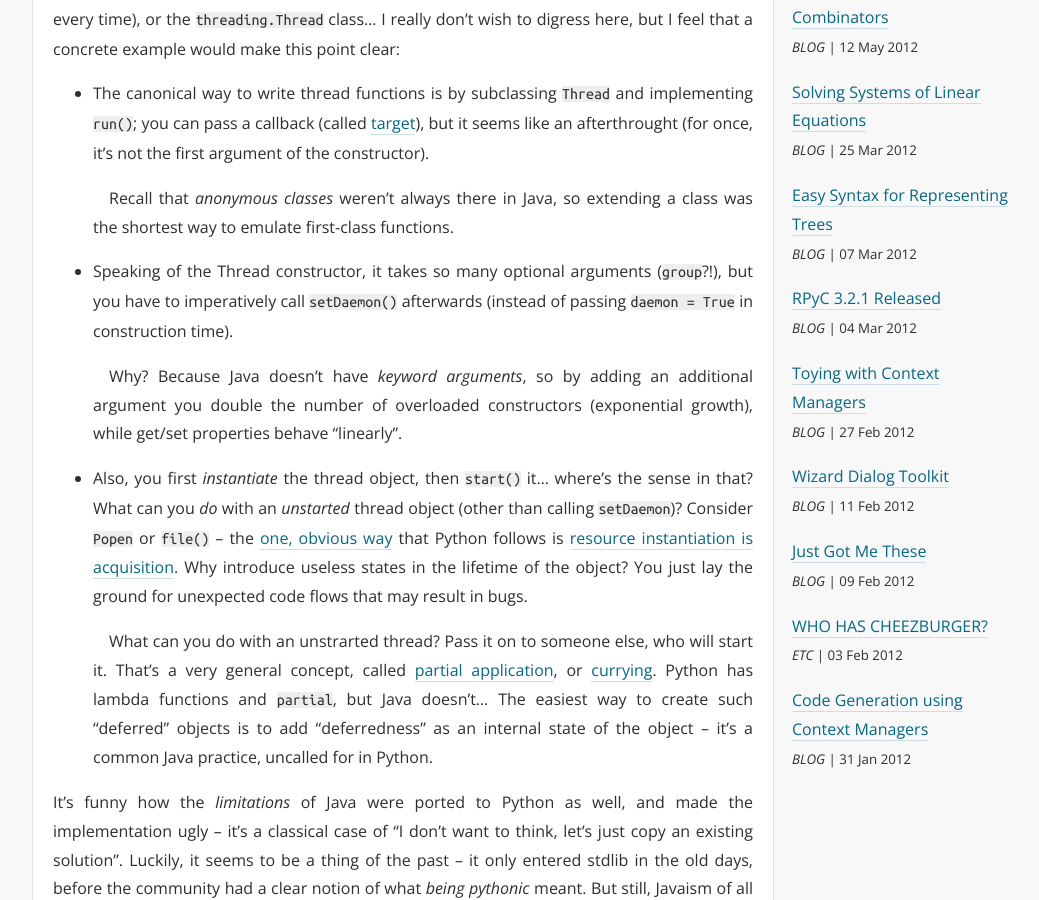
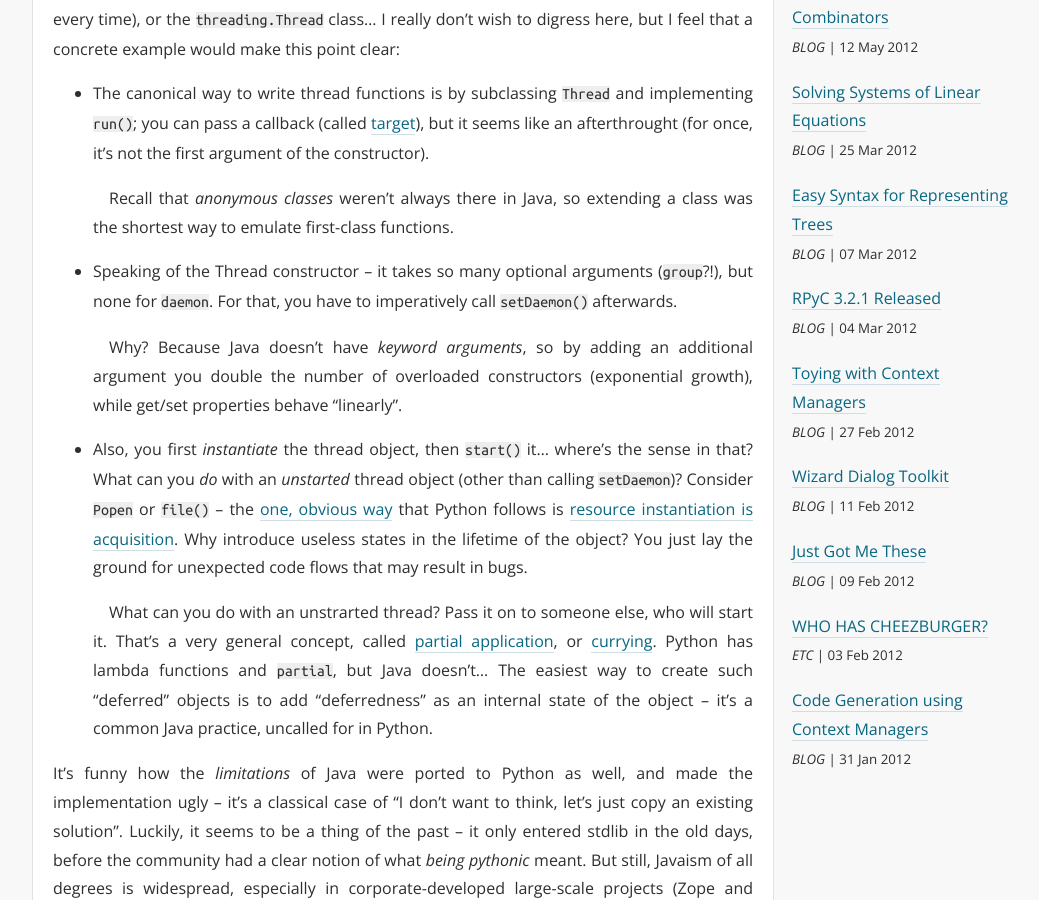
Before and after one commit to tomerfiliba/tomerfiliba.github.io, a Jekyll site: the page built from blog/_posts/2012-07-03-Javaism.md, in a window 1280 px wide and 900 px high, scrolled down 968 px. Shown: the whole window, without its empty margins (108-1147 px from the left). Built offline with Jekyll 4.4.1, drawn with Linux system fonts in a browser that asks for light colours; Markdown is read by kramdown in place of the engine named in the settings.

Commit message:
Update master

```diff
--- a/blog/_posts/2012-07-03-Javaism.md
+++ b/blog/_posts/2012-07-03-Javaism.md
@@ -39,9 +39,8 @@ concrete example would make this point clear:
   Recall that *anonymous classes* weren't always there in Java, so extending a class was the
   shortest way to emulate first-class functions.
 
-* Speaking of the Thread constructor, it takes so many optional arguments (``group``?!), but you
-  have to imperatively call ``setDaemon()`` afterwards (instead of passing ``daemon = True`` in
-  construction time).
+* Speaking of the Thread constructor -- it takes so many optional arguments (``group``?!),
+  but none for ``daemon``. For that, you have to imperatively call ``setDaemon()`` afterwards.
 
   Why? Because Java doesn't have *keyword arguments*, so by adding an additional argument you
   double the number of overloaded constructors (exponential growth), while get/set properties
```
